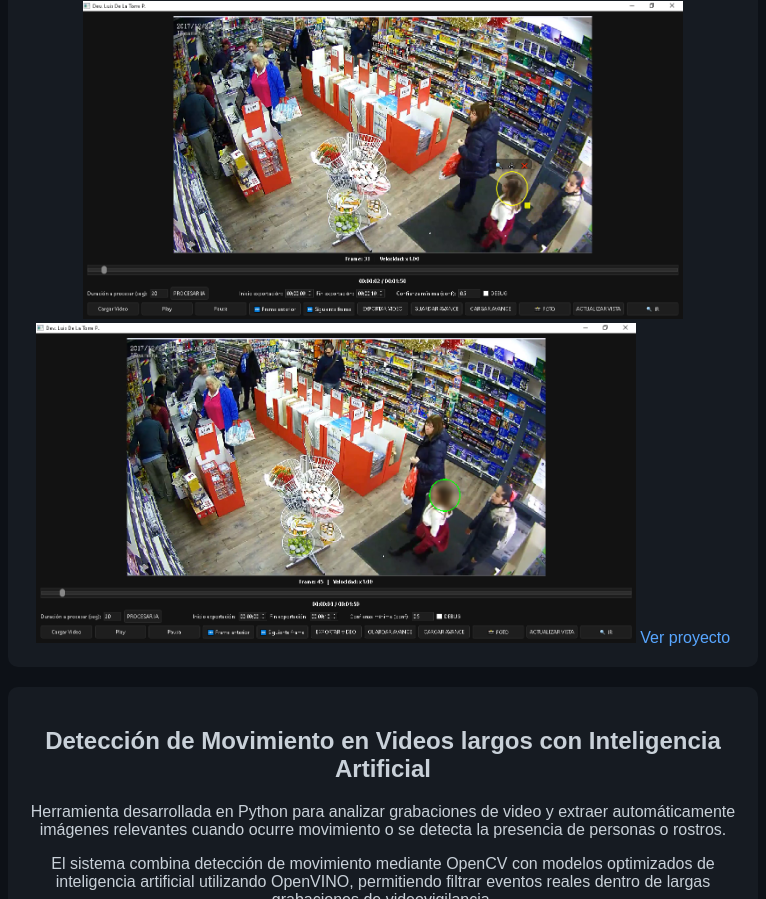
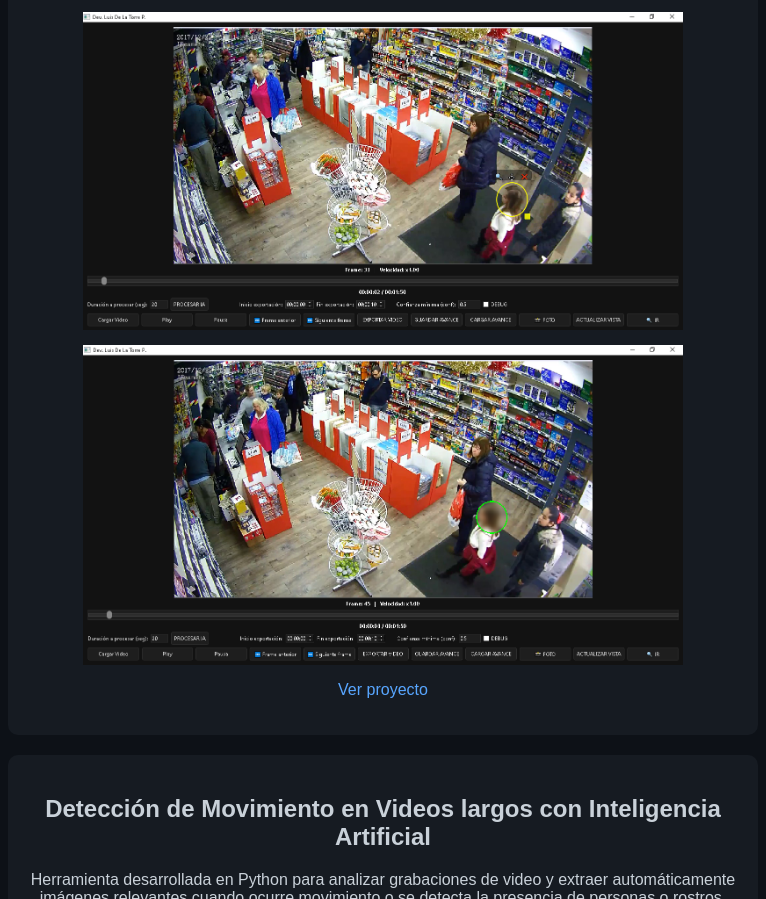
Before and after one commit to luisdl-dev/luisdl-dev.github.io, a plain HTML site: page index.html in a window 1280 px wide. Shown: the part 1032-1931 px from the top of the page, without its empty margins (257-1023 px from the left). Drawn offline with Linux system fonts and the light colour scheme.

Commit message:
se agrego img

```diff
--- a/index.html
+++ b/index.html
@@ -69,13 +69,15 @@
 
     <p><b>Tecnologías:</b> Python, YOLO, OpenCV, PyTorch, FFmpeg</p>
 
-    <img src="assets/images/videoeditor-difuminador/interfaz.png" alt="Interfaz" width="600">
-    <img src="assets/images/videoeditor-difuminador/demo1.png" alt="Demo 1" width="600">
-    <img src="assets/images/videoeditor-difuminador/demo2.png" alt="Demo 2" width="600">
+    <div style="display:flex; flex-direction:column; gap:15px; align-items:center;">
+		<img src="assets/images/videoeditor-difuminador/interfaz.png" alt="Interfaz" width="600">
+		<img src="assets/images/videoeditor-difuminador/demo1.png" alt="Demo 1" width="600">
+		<img src="assets/images/videoeditor-difuminador/demo2.png" alt="Demo 2" width="600">
+	</div>
 
-    <a href="https://github.com/luisdl-dev/videoeditor-difuminador" target="_blank">
+    <p><a href="https://github.com/luisdl-dev/videoeditor-difuminador" target="_blank">
         Ver proyecto
-    </a>
+    </a></p>
 </div>
 
 <div class="card">
```
